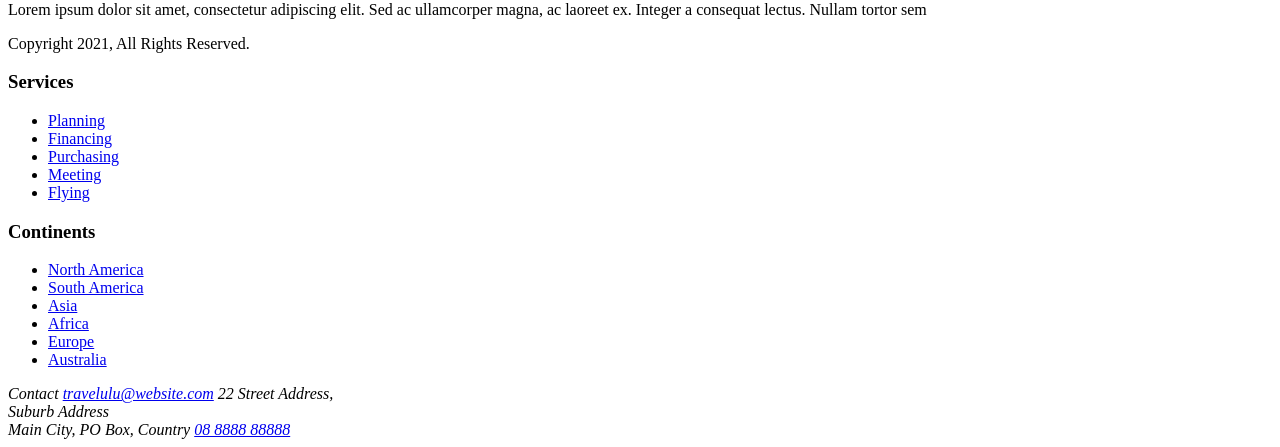
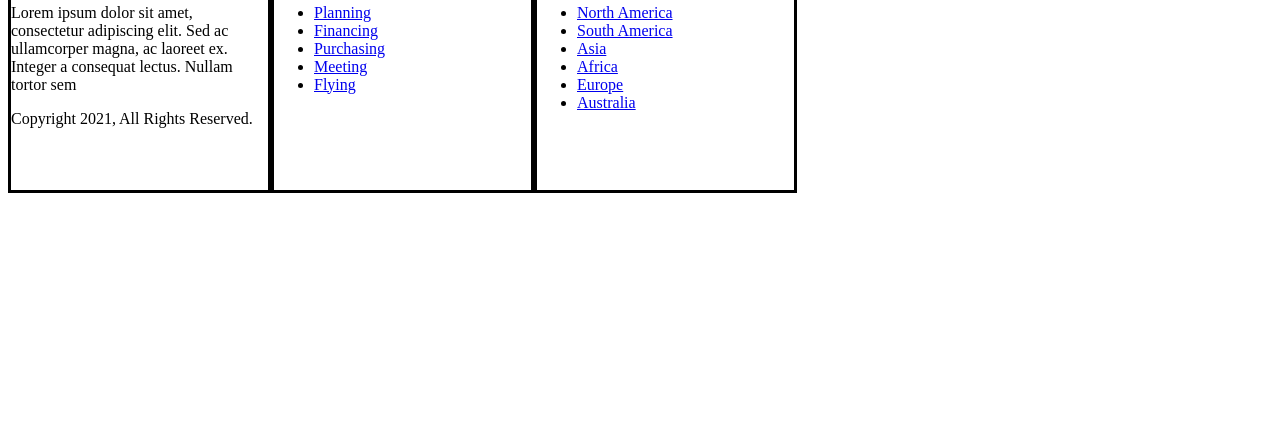
Before and after one commit to estcolros/202210-W3-EstefaniaColombo-OmarMarshoud, a website: page index.html in a window 1280 px wide. Shown: the part 2414-2861 px from the top of the page. After the commit the page ends 2607 px from the top, so only its background shows below. Drawn offline with Linux system fonts and the light colour scheme.

Commit message:
feature search completed

```diff
--- a/scss/style.scss
+++ b/scss/style.scss
@@ -288,3 +288,21 @@ img {
     border: 2px solid #fcfcfc;
     text-align: center;
 }
+
+.footer__description {
+    border-style: solid;
+    height: 246px;
+    width: 257px;
+    left: 140px;
+    top: 2504px;
+    float: left;
+}
+
+.footer__menu {
+    border-style: solid;
+    height: 246px;
+    width: 257px;
+    left: 140px;
+    top: 2504px;
+    float: left;
+}
```
Also changed, not shown: css/style.css, 1 other file.
